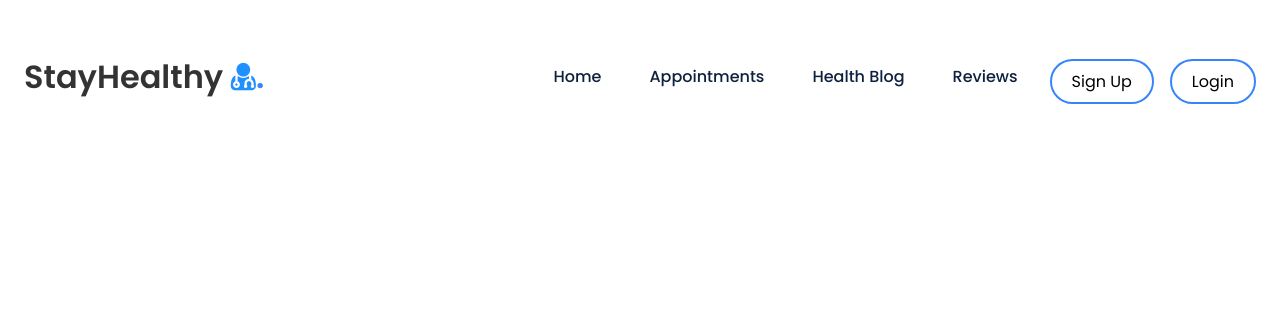
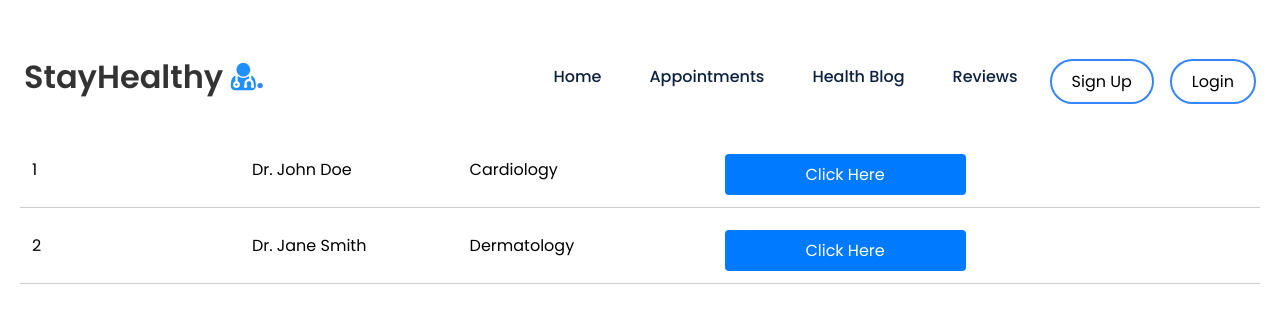
Before and after one commit to bahaungor/test_med_app, a React (Create React App) app: page /reviews in a window 1280 px wide. Shown: the top 310 px of the page. Built offline with nearby package versions, Linux system fonts and the light colour scheme.

Commit message:
reviews finished

```diff
--- a/src/App.js
+++ b/src/App.js
@@ -11,6 +11,7 @@ import SignUp from './Components/Sign_Up/Sign_Up';
 import Login from './Components/Login/Login';
 import InstantConsultation from './Components/InstantConsultationBooking/InstantConsultation';
 import Notification from './Components/Notification/Notification';
+import ReviewForm from './Components/ReviewForm/ReviewForm';
 
 // Function component for the main App
 function App() {
@@ -29,6 +30,7 @@ function App() {
             <Route path="/" element={<Landing_page />} />
             <Route path="/signup" element={<SignUp />} />
             <Route path="/login" element={<Login />} />
+            <Route path="/reviews" element={<ReviewForm />} />
             <Route path="/instant-consultation" element={<InstantConsultation />} />
           </Routes>
           </Notification>
--- /dev/null
+++ b/src/Components/ReviewForm/GiveReviews.js
@@ -0,0 +1,74 @@
+import React, { useState } from 'react';
+
+function GiveReviews({ doctorId, closePopup, onReviewSubmitted }) {
+  const [formData, setFormData] = useState({
+    name: '',
+    review: '',
+    rating: 0,
+  });
+  const [showWarning, setShowWarning] = useState(false);
+
+  const handleChange = (e) => {
+    const { name, value } = e.target;
+    setFormData((prev) => ({
+      ...prev,
+      [name]: value,
+    }));
+  };
+
+  const handleSubmit = (e) => {
+    e.preventDefault();
+    const { name, review, rating } = formData;
+    if (name && review && rating > 0) {
+      setShowWarning(false);
+      const key = `reviews_${doctorId}`;
+      const existing = JSON.parse(localStorage.getItem(key)) || [];
+      const updated = [...existing, formData];
+      localStorage.setItem(key, JSON.stringify(updated));
+      onReviewSubmitted(); // Notify parent to refresh
+      if (closePopup) closePopup(); // Close popup
+    } else {
+      setShowWarning(true);
+    }
+  };
+
+  return (
+    <div className="review-box">
+      <h2>Give Your Feedback</h2>
+      {showWarning && <p className="warning">Please fill out all fields.</p>}
+      <form onSubmit={handleSubmit}>
+        <div>
+          <label>Name: </label>
+          <input name="name" value={formData.name} onChange={handleChange} />
+        </div>
+
+        <div>
+          <label>Review: </label>
+          <textarea name="review" value={formData.review} onChange={handleChange} />
+        </div>
+
+        <div>
+          <label>Rating:</label>
+          <div style={{ display: 'flex', gap: '5px', fontSize: '1.5rem', cursor: 'pointer' }}>
+            {[1, 2, 3, 4, 5].map((value) => (
+              <span
+                key={value}
+                onClick={() => setFormData((prev) => ({ ...prev, rating: value }))}
+                style={{
+                  color: value <= formData.rating ? 'gold' : '#ccc',
+                  transition: 'color 0.2s',
+                }}
+              >
+                ★
+              </span>
+            ))}
+          </div>
+        </div>
+
+        <button type="submit">Submit Review</button>
+      </form>
+    </div>
+  );
+}
+
+export default GiveReviews;
--- /dev/null
+++ b/src/Components/ReviewForm/ReviewForm.css
@@ -0,0 +1,41 @@
+.review-form-container {
+  padding: 20px;
+  font-family: Arial, sans-serif;
+}
+
+.review-title {
+  font-size: 24px;
+  font-weight: bold;
+  margin-bottom: 16px;
+}
+
+.review-table {
+  width: 100%;
+  border-collapse: collapse;
+}
+
+.review-table th,
+.review-table td {
+  padding: 12px;
+  border-bottom: 1px solid #ccc;
+  text-align: left;
+}
+
+.review-table th {
+  background-color: #f5f5f5;
+  font-weight: 600;
+}
+
+.feedback-button {
+  background-color: #007bff;
+  color: white;
+  border: none;
+  padding: 8px 16px;
+  border-radius: 4px;
+  cursor: pointer;
+  transition: background-color 0.3s ease;
+}
+
+.feedback-button:hover {
+  background-color: #0056b3;
+}
--- /dev/null
+++ b/src/Components/ReviewForm/ReviewForm.js
@@ -0,0 +1,105 @@
+import React, { useEffect, useState } from 'react';
+import Popup from 'reactjs-popup';
+import 'reactjs-popup/dist/index.css';
+import GiveReviews from './GiveReviews';
+import './ReviewForm.css';
+
+const consultations = [
+  {
+    serialNumber: 1,
+    doctorName: 'Dr. John Doe',
+    speciality: 'Cardiology',
+  },
+  {
+    serialNumber: 2,
+    doctorName: 'Dr. Jane Smith',
+    speciality: 'Dermatology',
+  },
+];
+
+const ReviewForm = () => {
+  const [submittedDoctors, setSubmittedDoctors] = useState({});
+
+  useEffect(() => {
+    const initialState = {};
+    consultations.forEach(({ serialNumber }) => {
+      const key = `reviews_${serialNumber}`;
+      const stored = JSON.parse(localStorage.getItem(key));
+      if (stored && stored.length > 0) {
+        initialState[serialNumber] = stored;
+      }
+    });
+    setSubmittedDoctors(initialState);
+  }, []);
+
+  const handleReviewSubmitted = (serialNumber) => {
+    const key = `reviews_${serialNumber}`;
+    const stored = JSON.parse(localStorage.getItem(key)) || [];
+    setSubmittedDoctors((prev) => ({
+      ...prev,
+      [serialNumber]: stored,
+    }));
+  };
+
+  return (
+    <div className="review-form-container">
+      <h2 className="review-title">Reviews</h2>
+      <table className="review-table">
+        <thead>
+          <tr>
+            <th>Serial Number</th>
+            <th>Doctor Name</th>
+            <th>Doctor Speciality</th>
+            <th>Provide Feedback</th>
+            <th>Submitted Reviews</th>
+          </tr>
+        </thead>
+        <tbody>
+          {consultations.map(({ serialNumber, doctorName, speciality }) => {
+            const hasReview = submittedDoctors[serialNumber]?.length > 0;
+
+            return (
+              <tr key={serialNumber}>
+                <td>{serialNumber}</td>
+                <td>{doctorName}</td>
+                <td>{speciality}</td>
+                <td>
+                  <Popup
+                    trigger={
+                      <button
+                        className="feedback-button"
+                        disabled={hasReview}
+                      >
+                        {hasReview ? 'Feedback Submitted' : 'Click Here'}
+                      </button>
+                    }
+                    modal
+                    nested
+                  >
+                    {(close) => (
+                      <GiveReviews
+                        doctorId={serialNumber}
+                        closePopup={close}
+                        onReviewSubmitted={() => handleReviewSubmitted(serialNumber)}
+                      />
+                    )}
+                  </Popup>
+                </td>
+                <td>
+                  {hasReview &&
+                    submittedDoctors[serialNumber].map((r, idx) => (
+                      <div key={idx} className="submitted-review">
+                        <p><strong>{r.name}</strong>: {r.review} (⭐ {r.rating})</p>
+                      </div>
+                    ))}
+                </td>
+              </tr>
+            );
+          })}
+        </tbody>
+      </table>
+    </div>
+  );
+};
+
+export default ReviewForm;
```
